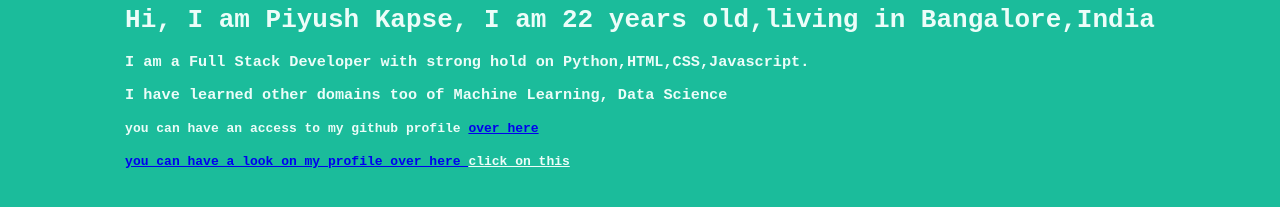
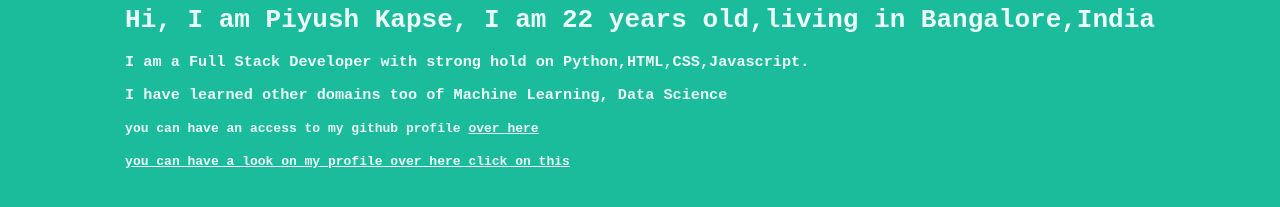
Before and after one commit to piyushkapse/portfolio, a plain HTML site: page index.html in a window 1280 px wide. Shown: the part 413-620 px from the top of the page. Drawn offline with Linux system fonts and the light colour scheme.

Commit message:
Update main.css

```diff
--- a/css/main.css
+++ b/css/main.css
@@ -23,6 +23,10 @@
     color : #ecfdf9;
 
 }
+.site_content_1{
+    color : #ecfdf9;
+
+}
 
  body{
      margin:0;
```
